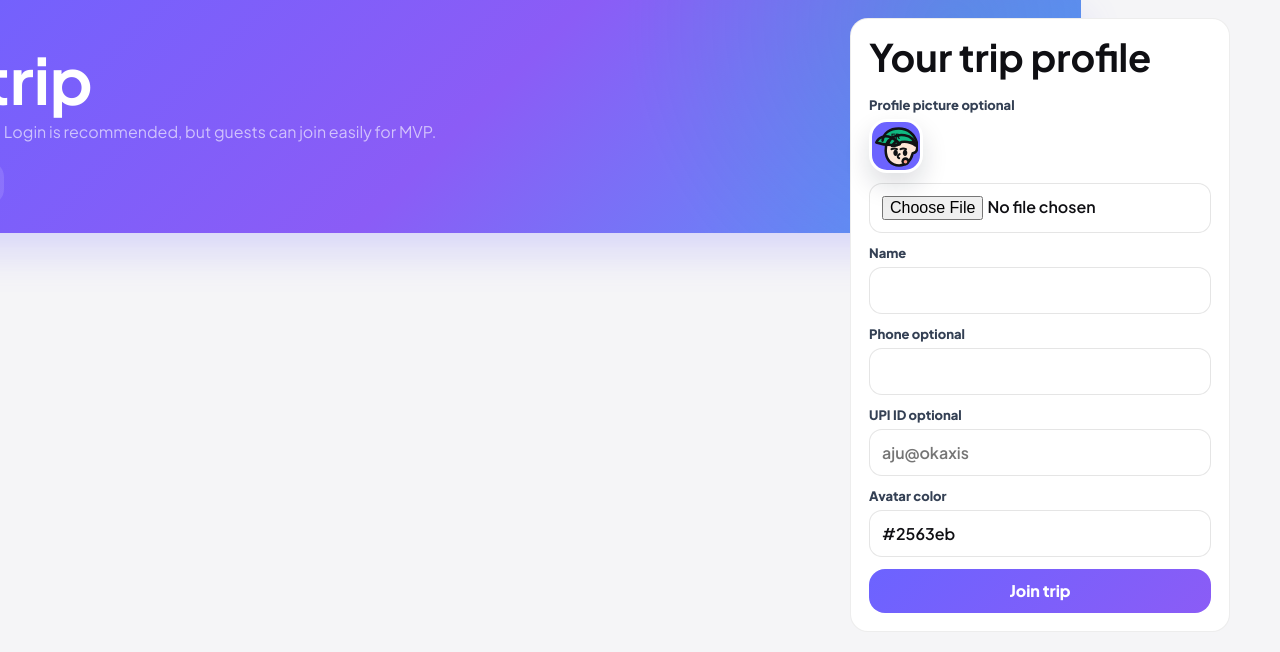
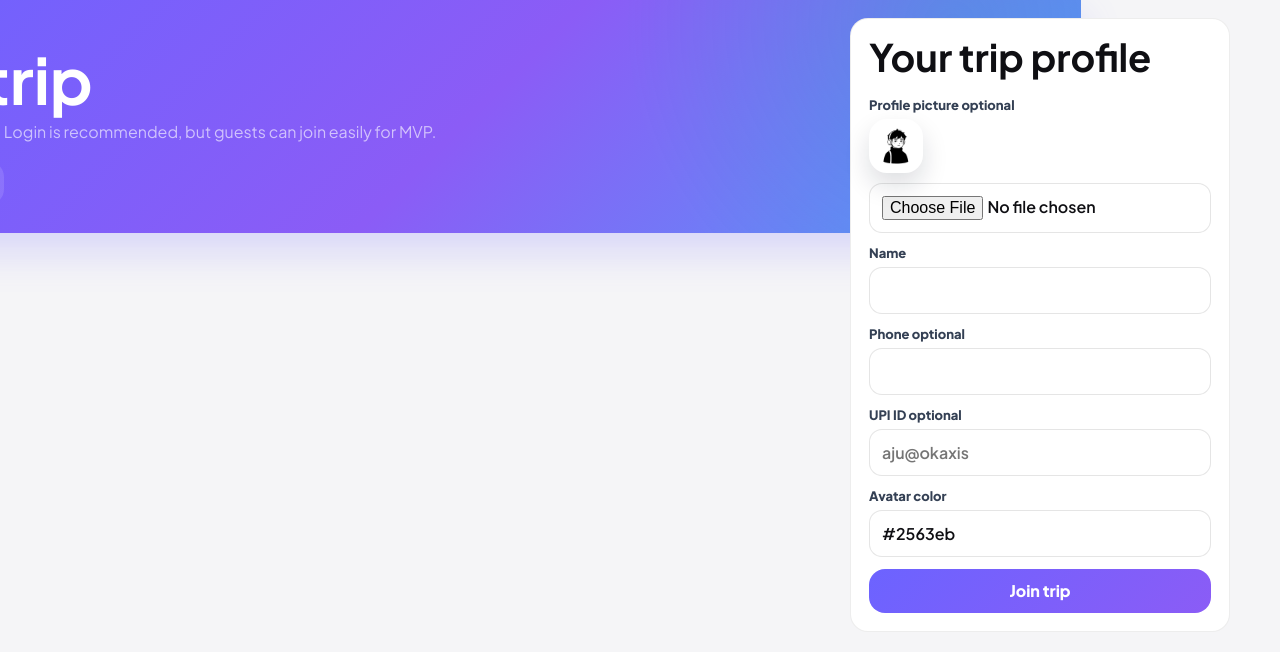
Before and after one commit to shyamalalrahana/tripsplit, a Next.js app: page /join/1 in a window 1280 px wide. Shown: the top 652 px of the page. Built offline with nearby package versions, Linux system fonts and the light colour scheme; no server answers; the database is empty.

Commit message:
Use uploaded default profile vector

```diff
--- a/app/globals.css
+++ b/app/globals.css
@@ -576,61 +576,12 @@ textarea:focus {
 }
 
 .avatarVector {
-  background: #f7faf9;
+  background-color: #ffffff;
+  background-position: center;
+  background-repeat: no-repeat;
+  background-size: 84%;
   border: 1px solid rgba(17, 24, 39, 0.08);
   isolation: isolate;
-}
-
-.avatarIllustration {
-  position: absolute;
-  inset: 5%;
-  z-index: 1;
-  width: 90%;
-  height: 90%;
-  pointer-events: none;
-}
-
-.avatarStroke {
-  fill: none;
-  stroke: #111214;
-  stroke-width: 5.6;
-  stroke-linecap: round;
-  stroke-linejoin: round;
-}
-
-.avatarFaceLine {
-  stroke-width: 4.5;
-}
-
-.avatarCapFill {
-  fill: var(--avatar-accent, #10b981);
-}
-
-.avatarCapBill {
-  fill: var(--avatar-accent, #10b981);
-}
-
-.avatarFace {
-  fill: #ffe7d7;
-}
-
-.avatarHair,
-.avatarEye,
-.avatarMouth {
-  fill: #111214;
-}
-
-.avatarTongue {
-  fill: #ff9d87;
-}
-
-.avatarCapText {
-  fill: #111214;
-  font-size: 16px;
-  font-weight: 950;
-  letter-spacing: 0;
-  dominant-baseline: middle;
-  font-family: var(--font-sans);
 }
 
 .bottomNav {
--- a/components/AvatarView.tsx
+++ b/components/AvatarView.tsx
@@ -1,15 +1,6 @@
-import { initials } from "@/lib/avatar";
-
-function avatarAccent(name: string, color?: string | null) {
-  if (color) return color;
-  const colors = ["#10b981", "#14b8a6", "#22c55e", "#0ea5e9", "#6366f1"];
-  const code = (name || "user").split("").reduce((sum, char) => sum + char.charCodeAt(0), 0);
-  return colors[code % colors.length];
-}
-
 export function AvatarView({
   name,
-  color,
+  color: _color,
   image,
   className = "avatar"
 }: {
@@ -21,27 +12,11 @@ export function AvatarView({
   if (image) {
     return <span className={className} style={{ backgroundImage: `url(${image})` }} aria-label={`${name} profile picture`} />;
   }
-  const accent = avatarAccent(name, color);
   return (
-    <span className={`${className} avatarVector`} style={{ ["--avatar-accent" as string]: accent }} aria-label={`${name} avatar`}>
-      <svg className="avatarIllustration" viewBox="0 0 96 96" aria-hidden="true">
-        <path className="avatarFace" d="M36 34c-7 4-10 12-10 25 0 20 12 33 30 33 15 0 26-10 30-27 6-1 10-6 10-13 0-8-6-13-14-11-11-14-29-18-46-7Z" />
-        <path className="avatarHair" d="M31 46c4-16 19-24 37-21 12 2 22 10 25 23-10-7-20-10-32-8-5 6-12 9-21 9 2-4 5-7 9-11-8 0-14 3-18 8Z" />
-        <path className="avatarCapFill" d="M19 37c2-17 16-27 36-27 20 0 36 12 41 34-10-5-22-7-35-5-14 2-29 1-42-2Z" />
-        <path className="avatarCapBill" d="M5 41c6-12 19-17 33-11 8 3 14 8 19 15-17 3-34 2-52-4Z" />
-        <path className="avatarStroke" d="M19 37c2-17 16-27 36-27 20 0 36 12 41 34" />
-        <path className="avatarStroke" d="M5 41c6-12 19-17 33-11 8 3 14 8 19 15-17 3-34 2-52-4Z" />
-        <path className="avatarStroke" d="M36 34c-7 4-10 12-10 25 0 20 12 33 30 33 15 0 26-10 30-27 6-1 10-6 10-13 0-8-6-13-14-11" />
-        <path className="avatarStroke" d="M31 46c4-16 19-24 37-21 12 2 22 10 25 23-10-7-20-10-32-8-5 6-12 9-21 9 2-4 5-7 9-11" />
-        <path className="avatarStroke avatarFaceLine" d="M39 56c4-2 8-2 12 0" />
-        <path className="avatarStroke avatarFaceLine" d="M59 56c4-2 8-2 12 0" />
-        <path className="avatarEye" d="M43 64c0 4 2 7 5 7s5-3 5-7-2-7-5-7-5 3-5 7Z" />
-        <path className="avatarEye" d="M64 64c0 4 2 7 5 7s5-3 5-7-2-7-5-7-5 3-5 7Z" />
-        <path className="avatarStroke avatarFaceLine" d="M57 67c-5 3-6 7-1 9" />
-        <path className="avatarMouth" d="M61 83c0 5 4 9 9 9s9-4 9-9-4-9-9-9-9 4-9 9Z" />
-        <circle className="avatarTongue" cx="70" cy="84" r="4" />
-        <text className="avatarCapText" x="48" y="29" textAnchor="middle">{initials(name)}</text>
-      </svg>
-    </span>
+    <span
+      className={`${className} avatarVector`}
+      style={{ backgroundImage: "url(/default-profile-vector.png)" }}
+      aria-label={`${name} avatar`}
+    />
   );
 }
```
Also changed, not shown: public/default-profile-vector.png (added).
